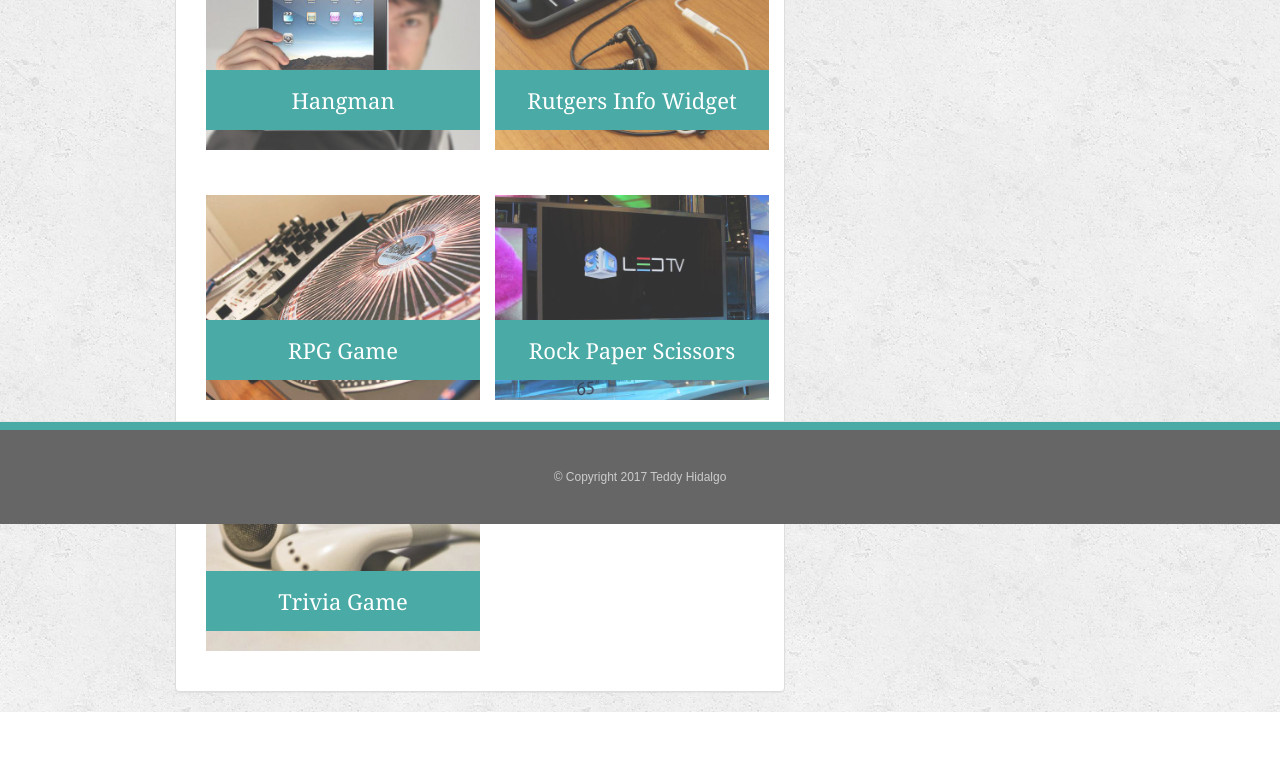
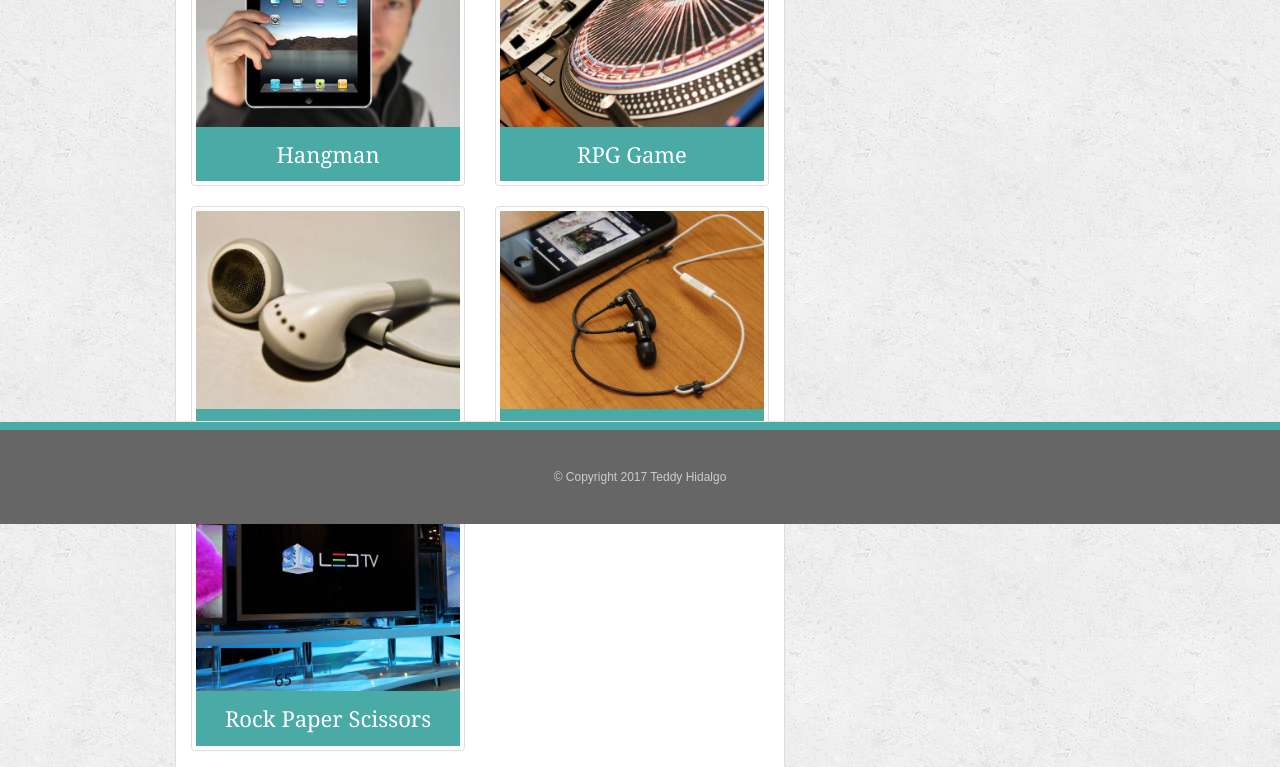
Before and after one commit to teddylockhart/Bootstrap-Portfolio, a plain HTML site: page portfolio.html in a window 1280 px wide. Shown: the part 276-1043 px from the top of the page. Before the commit the page ends 988 px from the top, so only its background shows below. Drawn offline with nearby package versions, Linux system fonts and the light colour scheme.

Commit message:
AUG14 Updates 3

```diff
--- a/assets/css/style.css
+++ b/assets/css/style.css
@@ -24,6 +24,10 @@ h2,
 h3,
 p {
   margin-bottom: 20px;
+}
+
+p {
+  margin: 15px;
 }
 
 p:last-child {
@@ -106,37 +110,13 @@ h2 {
 }
 
 /* portfolio page */
-
-.work {
-  position: relative;
-  float: left;
-  width: 274px;
-  margin: 20px 0 25px;
-  overflow: auto;
-}
-
-.work:nth-child(even) {
-  margin-right: 40px;
-}
-
-.work img {
-  width: 100%;
-  border: 0 none;
-  opacity: 0.8;
-}
-
-.work h3 {
-  position: absolute;
-  bottom: 20px;
-  width: 100%;
+#work h3 {
   padding: 15px;
-  margin-bottom: 0;
+  margin: 0;
   font-weight: 300;
-  line-height: 30px;
   color: #fff;
   text-align: center;
   background: #4aaaa5;
-  border-bottom: 0;
 }
 
 .auth-image {
--- a/portfolio.html
+++ b/portfolio.html
@@ -52,38 +52,43 @@
           <div class="panel-body">
             <h1>Portfolio</h1>
 
-        <div class="col-md-6">
-            <div class="work">
+            <div class="row">
+              <div id="work" class="col-md-6 col-sm-12">
+                <a href="#" class="thumbnail">
                   <img src="assets/images/technics-q-c-640-480-1.jpg" alt="hangman">
-
                   <h3>Hangman</h3>
-            </div>
-            <div class="work">
-              <img src="assets/images/technics-q-c-640-480-2.jpg" alt="RPG Game">
-
-              <h3>RPG Game</h3>
+                </a>
               </div>
 
-            <div class="work">
+              <div id="work" class="col-md-6 col-sm-12">
+                <a href="#" class="thumbnail">
+                  <img src="assets/images/technics-q-c-640-480-2.jpg" alt="RPG Game">
+                  <h3>RPG Game</h3>
+                </a>
+              </div>
+
+              <div id="work" class="col-md-6 col-sm-12">
+                <a href="#" class="thumbnail">
                 <img src="assets/images/technics-q-c-640-480-5.jpg" alt="Trivia Game">
                 <h3>Trivia Game</h3>
+                </a>
               </div>
 
-        </div>
-
-        <div class="col-md-6">
-
-            <div class="work">
+              <div id="work" class="col-md-6 col-sm-12">
+                <a href="#" class="thumbnail">
                 <img src="assets/images/technics-q-c-640-480-7.jpg" alt="Rutgers Info Widget">
 
                 <h3>Rutgers Info Widget</h3>
+                </a>
               </div>
-            <div class="work">
+
+              <div id="work" class="col-md-6 col-sm-12">
+                <a href="#" class="thumbnail">
                 <img src="assets/images/technics-q-c-640-480-9.jpg" alt="Rock Paper Scissors">
 
                 <h3>Rock Paper Scissors</h3>
+                </a>
               </div>
-
 
             </div>
 
```
Also changed, not shown: index.html (+8 -1 lines). Lines whose indentation alone changed are shown as unchanged.
